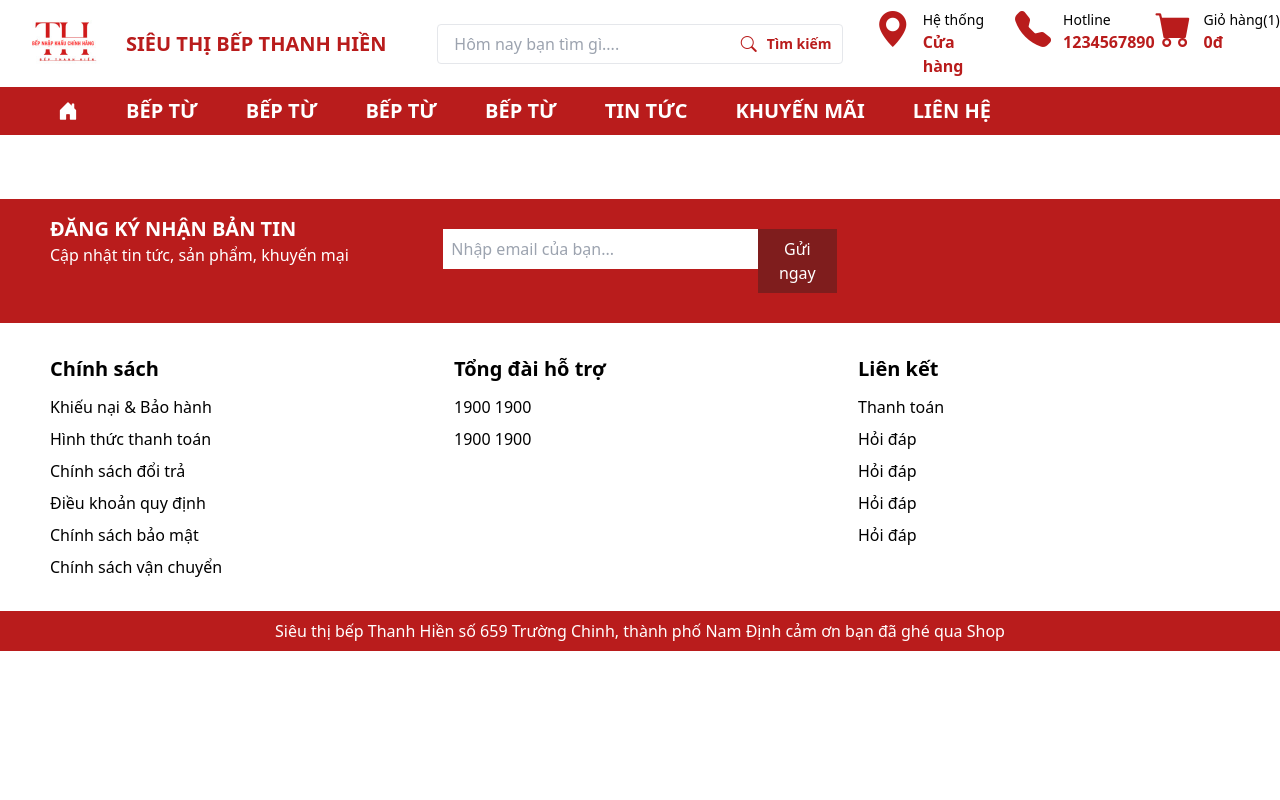
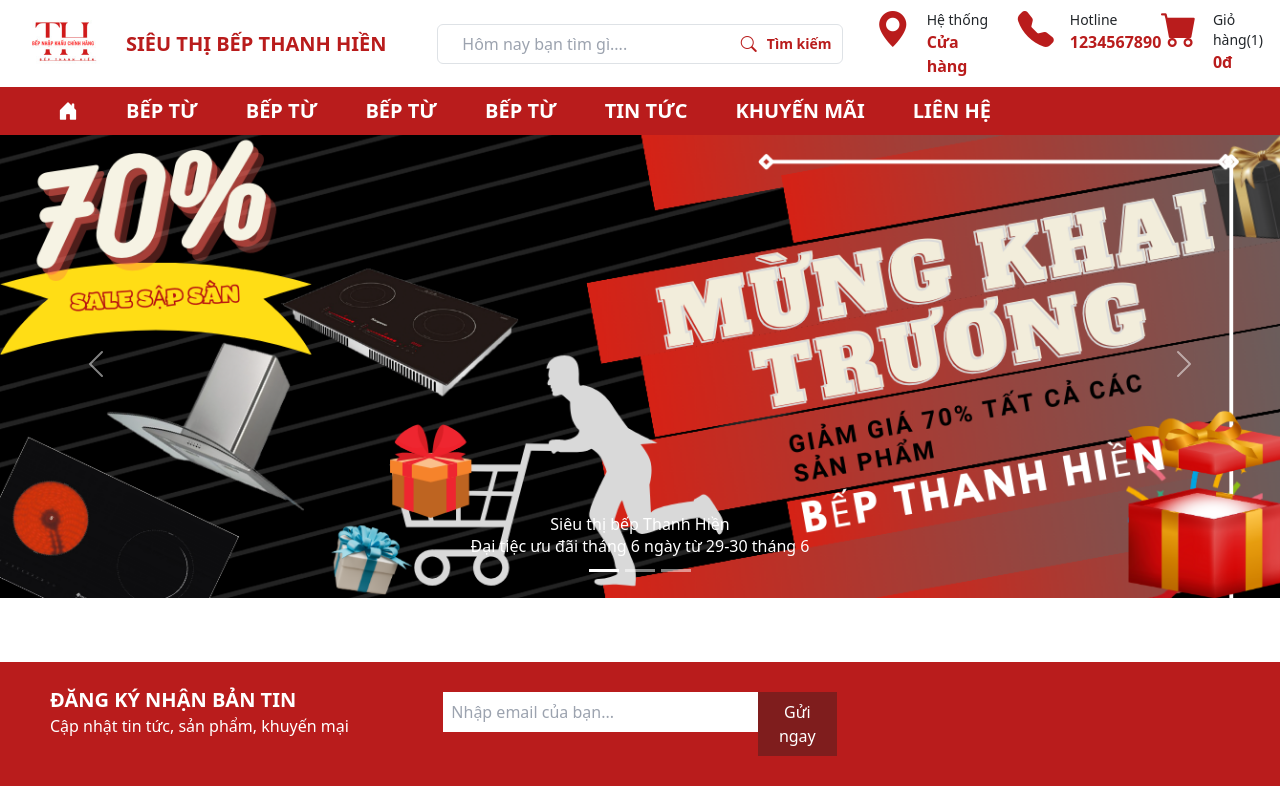
Before and after one commit to tlow08/WebsiteBanBep, a website: page index.html in a window 1280 px wide. Shown: the top 800 px of the page. Drawn offline with nearby package versions, Linux system fonts and the light colour scheme.

Commit message:
update banner

```diff
--- a/index.html
+++ b/index.html
@@ -4,6 +4,8 @@
     <meta charset="UTF-8" />
     <meta name="viewport" content="width=device-width, initial-scale=1.0" />
     <title>Home</title>
+    <link href="https://cdn.jsdelivr.net/npm/bootstrap@5.3.3/dist/css/bootstrap.min.css" rel="stylesheet" integrity="sha384-QWTKZyjpPEjISv5WaRU9OFeRpok6YctnYmDr5pNlyT2bRjXh0JMhjY6hW+ALEwIH" crossorigin="anonymous">
+
     <link rel="stylesheet" href="./dist/output.css" />
     <link
       rel="stylesheet"
@@ -11,8 +13,8 @@
     />
   </head>
   <body>
-    <header>
-      <section class="max-w-screen-2xl m-auto grid grid-cols-3 gap-8">
+    <header class="fixed w-full z-50">
+      <section class="max-w-screen-2xl m-auto grid grid-cols-3 gap-8 bg-white">
         <div>
           <a class="flex m-auto" href="">
             <div class="overflow-hidden w-[126px] h-auto">
@@ -90,8 +92,40 @@
         </ul>
       </nav>
     </header>
-    <main>
-
+    <main class="max-w-screen-2xl m-auto pt-[130px]">
+      <section class="w-full mb-16">
+        <div id="carouselExampleCaptions" class="carousel slide">
+          <div class="carousel-indicators">
+            <button type="button" data-bs-target="#carouselExampleCaptions" data-bs-slide-to="0" class="active" aria-current="true" aria-label="Slide 1"></button>
+            <button type="button" data-bs-target="#carouselExampleCaptions" data-bs-slide-to="1" aria-label="Slide 2"></button>
+            <button type="button" data-bs-target="#carouselExampleCaptions" data-bs-slide-to="2" aria-label="Slide 3"></button>
+          </div>
+          <div class="carousel-inner">
+            <div class="carousel-item active">
+              <img src="./images/banner01.png" class="d-block w-100" alt="...">
+              <div class="carousel-caption d-none d-md-block">
+                <h5>Siêu thị bếp Thanh Hiền</h5>
+                <p>Đại tiệc ưu đãi tháng 6 ngày từ 29-30 tháng 6</p>
+              </div>
+            </div>
+            <div class="carousel-item">
+              <img src="./images/banner02.png" class="d-block w-100" alt="...">
+              <div class="carousel-caption d-none d-md-block">
+                <h5>Siêu thị bếp Thanh Hiền</h5>
+                <p>Đại tiệc ưu đãi tháng 6 ngày từ 29-30 tháng 6</p>
+              </div>
+            </div>
+          </div>
+          <button class="carousel-control-prev" type="button" data-bs-target="#carouselExampleCaptions" data-bs-slide="prev">
+            <span class="carousel-control-prev-icon" aria-hidden="true"></span>
+            <span class="visually-hidden">Previous</span>
+          </button>
+          <button class="carousel-control-next" type="button" data-bs-target="#carouselExampleCaptions" data-bs-slide="next">
+            <span class="carousel-control-next-icon" aria-hidden="true"></span>
+            <span class="visually-hidden">Next</span>
+          </button>
+        </div>
+      </section>
     </main>
     <footer class="max-w-screen-2xl m-auto bg-red-700 mt-16 ">
       <section class="text-white grid grid-cols-3 px-[50px]">
@@ -140,5 +174,6 @@
         <p class="text-center text-white py-2 text-base">Siêu thị bếp Thanh Hiền số 659 Trường Chinh, thành phố Nam Định cảm ơn bạn đã ghé qua Shop</p>
       </section>
     </footer>
+    <script src="https://cdn.jsdelivr.net/npm/bootstrap@5.3.3/dist/js/bootstrap.bundle.min.js" integrity="sha384-YvpcrYf0tY3lHB60NNkmXc5s9fDVZLESaAA55NDzOxhy9GkcIdslK1eN7N6jIeHz" crossorigin="anonymous"></script>
   </body>
 </html>
```
Also changed, not shown: dist/output.css, images/banner01.png (added), images/banner02.png (added).
